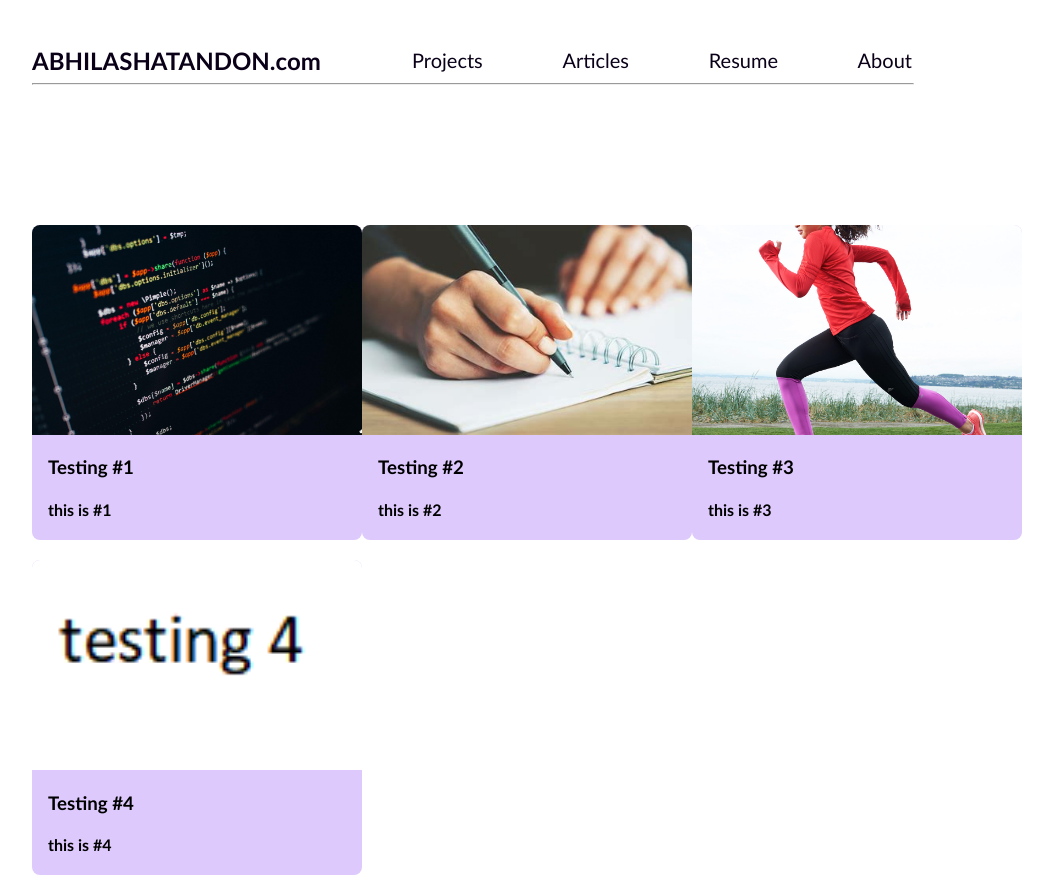
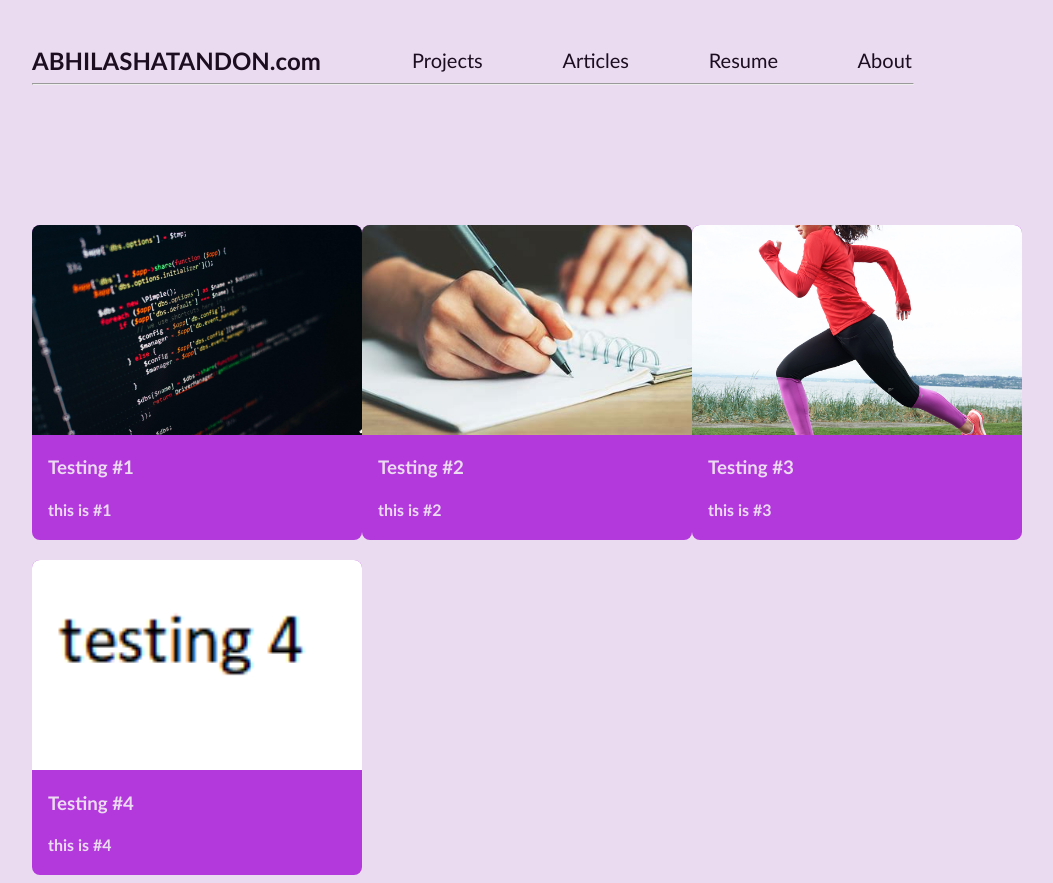
Before and after one commit to AbhilashaTandon/abhilashatandon.com, a Next.js app: page /projects in a window 1280 px wide. Shown: the whole page, without its empty margins (168-1221 px from the left). Built offline with nearby package versions, Linux system fonts and the light colour scheme.

Commit message:
Changed some more CSS
I keep fiddling with this color palette and it never looks right

```diff
--- a/pages/projects/color_picker.js
+++ b/pages/projects/color_picker.js
@@ -52,9 +52,7 @@ function ColorGrid() {
   const [colors, setColors] = useState(init_colors);
 
   function handleClick(id) {
-    if(iter < 1){
-        setIter(1);
-    }
+
     var new_colors = init_colors;
     new_colors[0] = colors[id+1];
     for (var i = 0; i < 6; i++) {
@@ -65,7 +63,7 @@ function ColorGrid() {
       new_colors[i+1] = normalize(current_color);
     }
     console.log(new_colors[0]);
-    setIter(a => a/2);
+    setIter(a => (a == 1) ? 1: a/2);
     setColors(new_colors);
   }
 
@@ -81,7 +79,7 @@ function ColorGrid() {
     <>
     <div
       className={ColorPicker.grid}
-    //   style={{ "background-color": "rgb(" + colors[0].join(",") + ")" }}
+      style={{ "background-color": "rgb(" + colors[0].join(",") + ")" }}
     >
       {button_display}
 
--- a/styles/ColorPicker.module.css
+++ b/styles/ColorPicker.module.css
@@ -3,8 +3,8 @@
   text-decoration: none; /* gets rid of default link color + underline */
   position: relative;
   border-radius: 8px;
-  height: 300px;
-  width: 300px;
+  height: 256px;
+  width: 256px;
   background-color: rgb(0, 0, 0);
 }
 
@@ -23,8 +23,9 @@
   grid-template-columns: var(--column-width) var(--column-width) var(
       --column-width
     ); /* 3 columns of equal size */
-  column-gap: var(--column-gap);
+  column-gap: 20px;
   row-gap: 20px;
   place-items: center;
+  justify-content: center;
   background-color: rgb(154,152,152);
 }
--- a/styles/ContentGrid.module.css
+++ b/styles/ContentGrid.module.css
@@ -18,7 +18,7 @@
     justify-content: center;
     text-decoration: none; /* gets rid of default link color + underline */
     position: relative;
-    background-color: var(--secondary);
+    background-color: var(--primary);
 }
 
 .img {
@@ -35,4 +35,5 @@
 
 .desc{
     margin: 0.5rem 1rem 0.8rem 1rem;
+    color: var(--background);
 }
--- a/styles/globals.css
+++ b/styles/globals.css
@@ -1,9 +1,9 @@
 :root {
-    --text: #0a0118;
-    --background: #ffffff;
-    --primary: #7c56b8;
-    --secondary: #ddc9fc;
-    --accent: #620bef;
+    --text: #1c0d21;
+--background: #ebdbf0;
+--primary: #b439dd;
+--secondary: #e1c9e9;
+--accent: #8b43a3;
     font-family: "Trebuchet MS", "Lucida Sans Unicode", "Lucida Grande",
         "Lucida Sans", Arial, sans-serif;
     background-color: var(--background);
```
